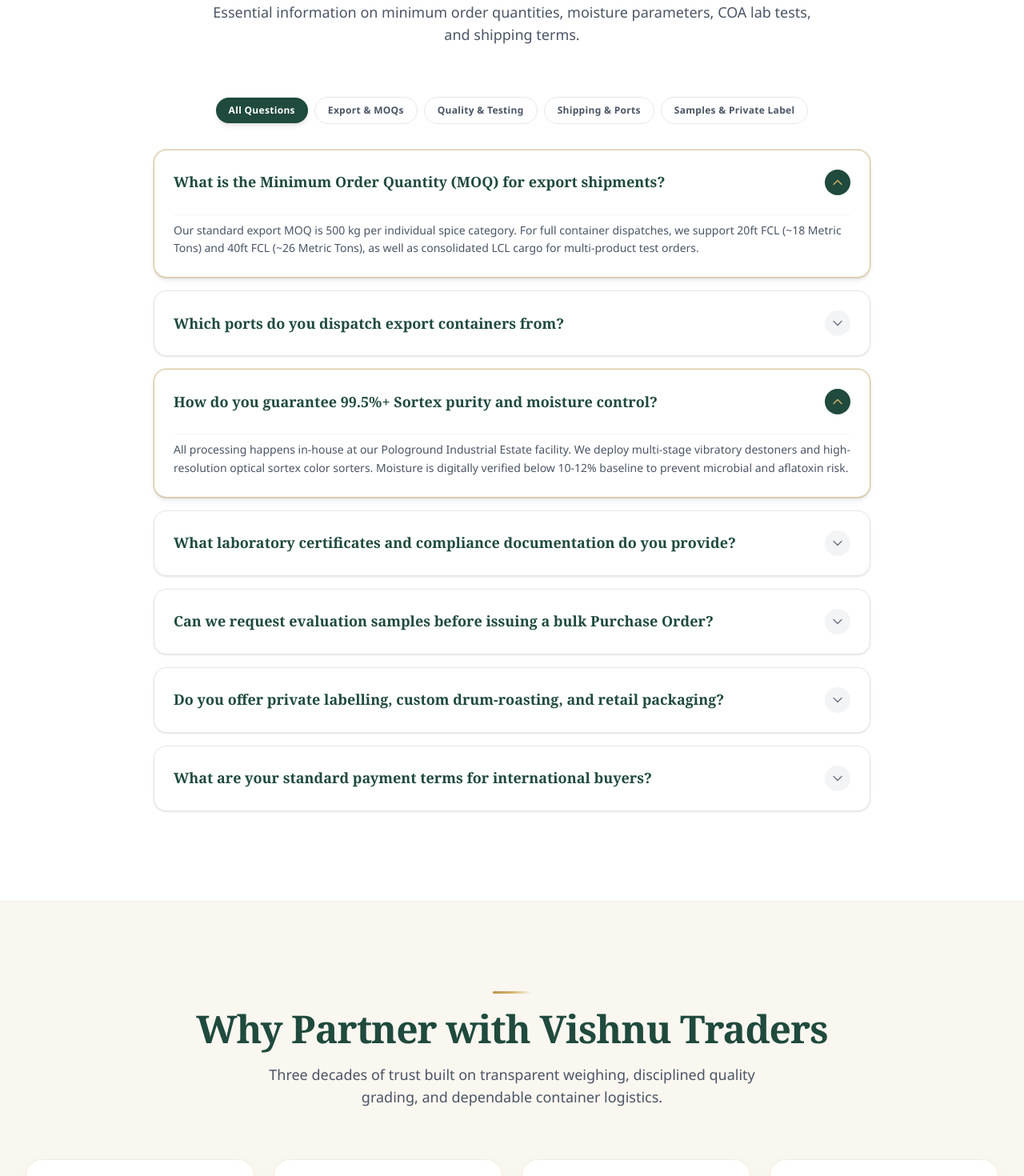
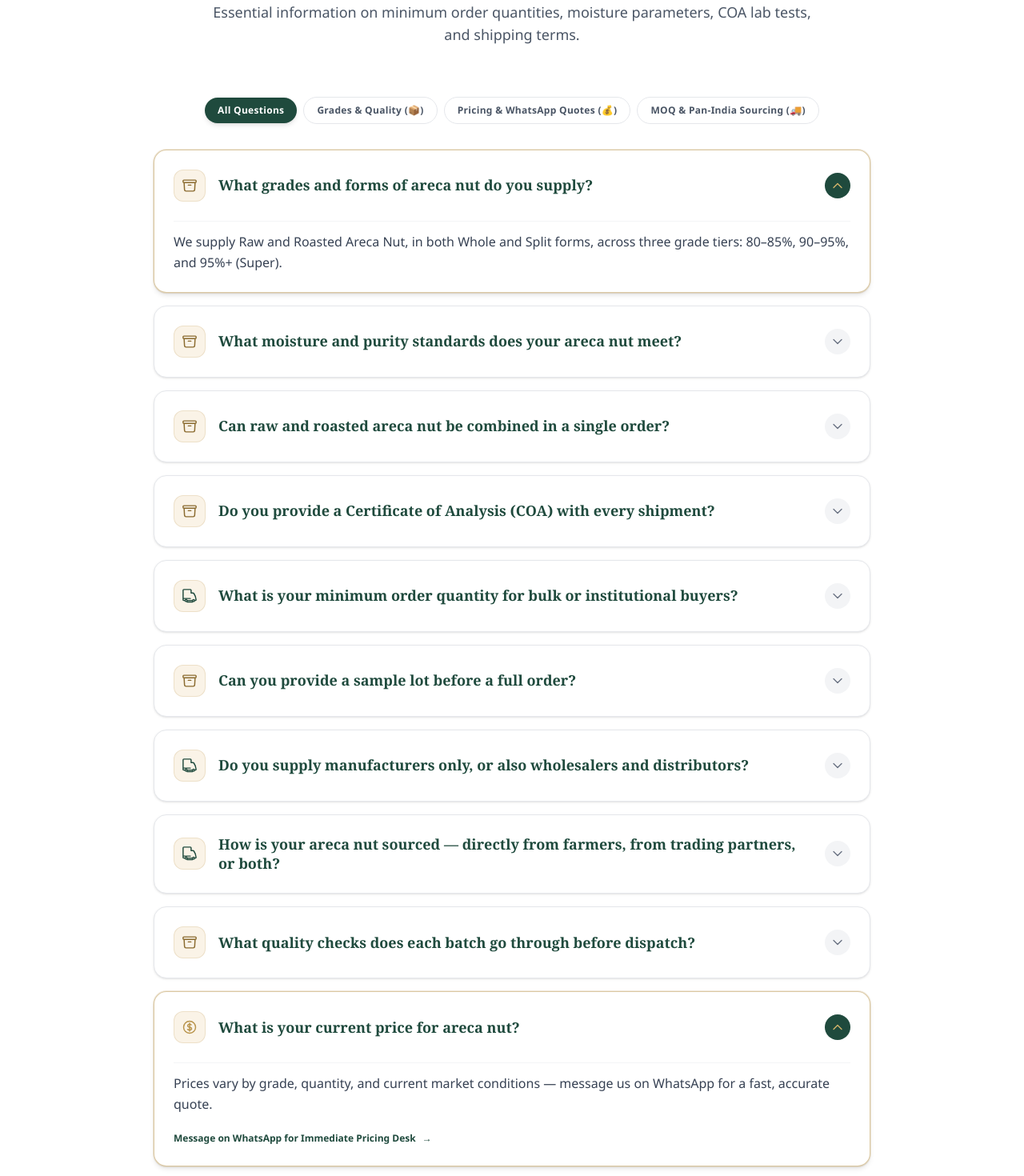
Before and after one commit to source-rashi/vishnu-traders-website, a Next.js app: page / in a window 1280 px wide. Shown: the part 7100-8570 px from the top of the page at 80% size. Built offline with nearby package versions, Linux system fonts and the light colour scheme; no server answers.

Commit message:
feat(home): build FAQ accordion with icons

```diff
--- a/src/app/components/FAQAccordion.tsx
+++ b/src/app/components/FAQAccordion.tsx
@@ -4,68 +4,135 @@
 
 interface FAQItem {
   id: string;
-  category: "all" | "export" | "quality" | "logistics" | "sampling";
+  category: "all" | "products" | "pricing" | "logistics";
   question: string;
   answer: string;
+  iconType: "product" | "pricing" | "logistics";
+  isFlagged?: boolean;
+  flagNotice?: string;
 }
 
 const faqs: FAQItem[] = [
   {
     id: "faq-1",
-    category: "export",
-    question: "What is the Minimum Order Quantity (MOQ) for export shipments?",
+    category: "products",
+    question: "What grades and forms of areca nut do you supply?",
     answer:
-      "Our standard export MOQ is 500 kg per individual spice category. For full container dispatches, we support 20ft FCL (~18 Metric Tons) and 40ft FCL (~26 Metric Tons), as well as consolidated LCL cargo for multi-product test orders.",
+      "We supply Raw and Roasted Areca Nut, in both Whole and Split forms, across three grade tiers: 80–85%, 90–95%, and 95%+ (Super).",
+    iconType: "product",
   },
   {
     id: "faq-2",
-    category: "export",
-    question: "Which ports do you dispatch export containers from?",
+    category: "products",
+    question: "What moisture and purity standards does your areca nut meet?",
     answer:
-      "Our primary shipping gateways are Nhava Sheva (JNPT, Mumbai) and Mundra Port (Gujarat). From our central Indore facility, sealed container trucks reach western Indian ports within 24 to 36 hours for swift vessel loading.",
+      "Every batch is screened in-house for moisture, size, and purity before dispatch, backed by a Certificate of Analysis (COA). Full moisture and purity specifications are shared with each quote.",
+    iconType: "product",
   },
   {
     id: "faq-3",
-    category: "quality",
-    question: "How do you guarantee 99.5%+ Sortex purity and moisture control?",
+    category: "products",
+    question: "Can raw and roasted areca nut be combined in a single order?",
     answer:
-      "All processing happens in-house at our Pologround Industrial Estate facility. We deploy multi-stage vibratory destoners and high-resolution optical sortex color sorters. Moisture is digitally verified below 10-12% baseline to prevent microbial and aflatoxin risk.",
+      "In most cases, yes — raw and roasted areca nut can be combined within a single institutional order. Confirm your exact mix when requesting a quote.",
+    iconType: "product",
+    isFlagged: true,
+    flagNotice:
+      "⚠️ Note: Mixed-line consolidation to be confirmed with Harsh Agrawal based on active batch schedules.",
   },
   {
     id: "faq-4",
-    category: "quality",
-    question: "What laboratory certificates and compliance documentation do you provide?",
+    category: "products",
+    question: "Do you provide a Certificate of Analysis (COA) with every shipment?",
     answer:
-      "Every shipment is accompanied by a Certificate of Analysis (COA) specifying volatile oil percentage, moisture, and purity. We also provide Phytosanitary Certificates, Certificate of Origin (COO), and facilitate third-party inspections (SGS, Intertek, Geo-Chem) on request.",
+      "Yes — every batch is accompanied by a Certificate of Analysis (COA) confirming quality and specification compliance.",
+    iconType: "product",
   },
   {
     id: "faq-5",
-    category: "sampling",
-    question: "Can we request evaluation samples before issuing a bulk Purchase Order?",
+    category: "logistics",
+    question: "What is your minimum order quantity for bulk or institutional buyers?",
     answer:
-      "Yes. We dispatch 100g to 500g laboratory sample packs for approved importers and manufacturing buyers. Samples can be requested directly via our catalogue or inquiry form.",
+      "Our minimum order quantity for bulk and institutional buyers is 10 tons.",
+    iconType: "logistics",
   },
   {
     id: "faq-6",
-    category: "sampling",
-    question: "Do you offer private labelling, custom drum-roasting, and retail packaging?",
+    category: "products",
+    question: "Can you provide a sample lot before a full order?",
     answer:
-      "Absolutely. Our packaging lines handle 100g – 1kg nitrogen-flushed barrier pouches with custom brand artwork, 5kg – 10kg cartons, and 25kg / 50kg multi-wall export sacks with custom buyer stencilling.",
+      "Yes — sample lots are available on request before committing to a full order. Use the 'Request Sample Lot' option to get started.",
+    iconType: "product",
   },
   {
     id: "faq-7",
     category: "logistics",
-    question: "What are your standard payment terms for international buyers?",
+    question: "Do you supply manufacturers only, or also wholesalers and distributors?",
     answer:
-      "We typically work on Irrevocable Letter of Credit (L/C at sight) or advance Telegraphic Transfer (T/T with balance against copy of Bill of Lading). Custom credit arrangements can be established for long-term contract partners.",
+      "We supply manufacturers, wholesalers, and distributors across India, in addition to institutional and international buyers.",
+    iconType: "logistics",
+  },
+  {
+    id: "faq-8",
+    category: "logistics",
+    question: "How is your areca nut sourced — directly from farmers, from trading partners, or both?",
+    answer:
+      "We source directly from farmers and trusted trading partners, both overseas — across Indonesia, Thailand, Myanmar, and Sri Lanka — and domestically across Kerala and Karnataka.",
+    iconType: "logistics",
+  },
+  {
+    id: "faq-9",
+    category: "products",
+    question: "What quality checks does each batch go through before dispatch?",
+    answer:
+      "Each batch passes through in-house moisture, size, and purity grading, followed by batch-level laboratory testing and a Certificate of Analysis (COA) before dispatch.",
+    iconType: "product",
+  },
+  {
+    id: "faq-10",
+    category: "pricing",
+    question: "What is your current price for areca nut?",
+    answer:
+      "Prices vary by grade, quantity, and current market conditions — message us on WhatsApp for a fast, accurate quote.",
+    iconType: "pricing",
+  },
+  {
+    id: "faq-11",
+    category: "pricing",
+    question: "How quickly can I get a quote?",
+    answer:
+      "Our team responds to WhatsApp inquiries the same business day with current pricing and availability.",
+    iconType: "pricing",
   },
 ];
+
+function FAQIcon({ type }: { type: "product" | "pricing" | "logistics" }) {
+  if (type === "pricing") {
+    return (
+      <svg className="w-5 h-5 text-[#B8934A]" fill="none" viewBox="0 0 24 24" stroke="currentColor" strokeWidth={1.75}>
+        <path strokeLinecap="round" strokeLinejoin="round" d="M12 6v12m-3-2.818.879.659c1.171.879 3.07.879 4.242 0 1.172-.879 1.172-2.303 0-3.182C13.536 12.219 12.768 12 12 12c-.725 0-1.45-.22-2.003-.659-1.106-.879-1.106-2.303 0-3.182s2.9-.879 4.006 0l.415.33M21 12a9 9 0 1 1-18 0 9 9 0 0 1 18 0Z" />
+      </svg>
+    );
+  }
+  if (type === "logistics") {
+    return (
+      <svg className="w-5 h-5 text-[#1F4A3D]" fill="none" viewBox="0 0 24 24" stroke="currentColor" strokeWidth={1.75}>
+        <path strokeLinecap="round" strokeLinejoin="round" d="M8.25 18.75a1.5 1.5 0 0 1-3 0m3 0a1.5 1.5 0 0 0-3 0m3 0h6m-9 0H3.375a1.125 1.125 0 0 1-1.125-1.125V14.25m17.25 4.5a1.5 1.5 0 0 1-3 0m3 0a1.5 1.5 0 0 0-3 0m3 0h1.125c.621 0 1.129-.504 1.09-1.124a17.902 17.902 0 0 0-3.213-9.193 2.056 2.056 0 0 0-1.58-.86H14.25M16.5 18.75h-2.25m0-11.25V3.375c0-.621-.504-1.125-1.125-1.125H3.375c-.621 0-1.125.504-1.125 1.125v11.25c0 .621.504 1.125 1.125 1.125h9.75M8.25 21h8.25" />
+      </svg>
+    );
+  }
+  return (
+    <svg className="w-5 h-5 text-[#8A6A2E]" fill="none" viewBox="0 0 24 24" stroke="currentColor" strokeWidth={1.75}>
+      <path strokeLinecap="round" strokeLinejoin="round" d="m20.25 7.5-.625 10.632a2.25 2.25 0 0 1-2.247 2.118H6.622a2.25 2.25 0 0 1-2.247-2.118L3.75 7.5M10 11.25h4M3.375 7.5h17.25c.621 0 1.125-.504 1.125-1.125v-1.5c0-.621-.504-1.125-1.125-1.125H3.375c-.621 0-1.125.504-1.125 1.125v1.5c0 .621.504 1.125 1.125 1.125Z" />
+    </svg>
+  );
+}
 
 export default function FAQAccordion() {
   const [activeCategory, setActiveCategory] = useState<string>("all");
   const [openIds, setOpenIds] = useState<Record<string, boolean>>({
     "faq-1": true,
-    "faq-3": true,
+    "faq-10": true,
   });
 
   const toggleFaq = (id: string) => {
@@ -78,14 +145,13 @@
 
   return (
     <div className="space-y-8 max-w-4xl mx-auto">
-      {/* Filter Tabs */}
+      {/* Category Tabs */}
       <div className="flex flex-wrap items-center justify-center gap-2">
         {[
           { id: "all", label: "All Questions" },
-          { id: "export", label: "Export & MOQs" },
-          { id: "quality", label: "Quality & Testing" },
-          { id: "logistics", label: "Shipping & Ports" },
-          { id: "sampling", label: "Samples & Private Label" },
+          { id: "products", label: "Grades & Quality (📦)" },
+          { id: "pricing", label: "Pricing & WhatsApp Quotes (💰)" },
+          { id: "logistics", label: "MOQ & Pan-India Sourcing (🚚)" },
         ].map((tab) => {
           const isSelected = activeCategory === tab.id;
           return (
@@ -104,7 +170,7 @@
         })}
       </div>
 
-      {/* Accordion List */}
+      {/* Accordion Items */}
       <div className="space-y-4">
         {filteredFaqs.map((faq) => {
           const isOpen = !!openIds[faq.id];
@@ -120,15 +186,21 @@
             >
               <button
                 onClick={() => toggleFaq(faq.id)}
-                className="w-full p-6 text-left flex items-center justify-between gap-4 focus:outline-none"
+                className="w-full p-5 sm:p-6 text-left flex items-center justify-between gap-4 focus:outline-none"
                 aria-expanded={isOpen}
               >
+                <div className="flex items-center gap-3.5 sm:gap-4 flex-1">
+                  <div className="w-10 h-10 rounded-xl bg-[#FAF3E7] border border-[#B8934A]/20 flex items-center justify-center shrink-0">
+                    <FAQIcon type={faq.iconType} />
+                  </div>
                   <span
                     className="font-bold text-[#1F4A3D] text-base sm:text-lg leading-snug"
                     style={{ fontFamily: "var(--font-playfair), 'Playfair Display', serif" }}
                   >
                     {faq.question}
                   </span>
+                </div>
+
                 <div
                   className={`w-8 h-8 rounded-full flex items-center justify-center shrink-0 transition-transform duration-300 ${
                     isOpen
@@ -148,10 +220,28 @@
                   isOpen ? "max-h-96 opacity-100 px-6 pb-6" : "max-h-0 opacity-0 px-6 pb-0 pointer-events-none"
                 }`}
               >
-                <div className="pt-2 border-t border-gray-100">
-                  <p className="text-gray-600 text-sm leading-relaxed">
+                <div className="pt-3 border-t border-gray-100 space-y-2">
+                  <p className="text-gray-700 text-sm sm:text-base leading-relaxed">
                     {faq.answer}
                   </p>
+                  {faq.flagNotice && (
+                    <div className="p-3 rounded-xl bg-amber-50 border border-amber-200 text-xs text-amber-800 font-medium leading-relaxed">
+                      {faq.flagNotice}
+                    </div>
+                  )}
+                  {faq.category === "pricing" && (
+                    <div className="pt-2">
+                      <a
+                        href="https://wa.me/918839966253?text=Hi%2C%20I%27d%20like%20to%20request%20current%20areca%20nut%20pricing%20and%20availability."
+                        target="_blank"
+                        rel="noopener noreferrer"
+                        className="inline-flex items-center gap-2 text-xs font-bold text-[#1F4A3D] hover:text-[#B8934A] transition-colors"
+                      >
+                        <span>Message on WhatsApp for Immediate Pricing Desk</span>
+                        <span>→</span>
+                      </a>
+                    </div>
+                  )}
                 </div>
               </div>
             </div>
```
Lines whose indentation alone changed are shown as unchanged.
